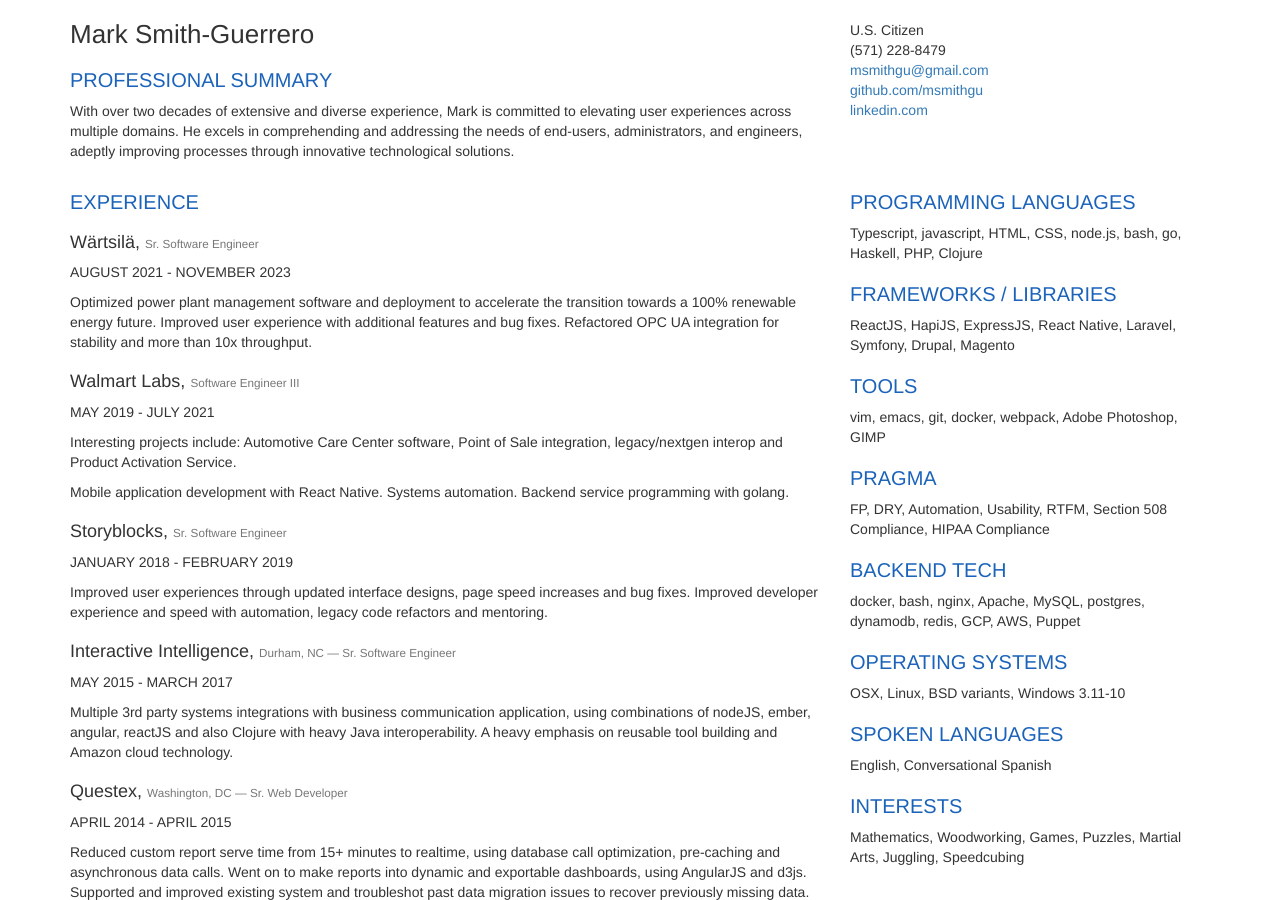
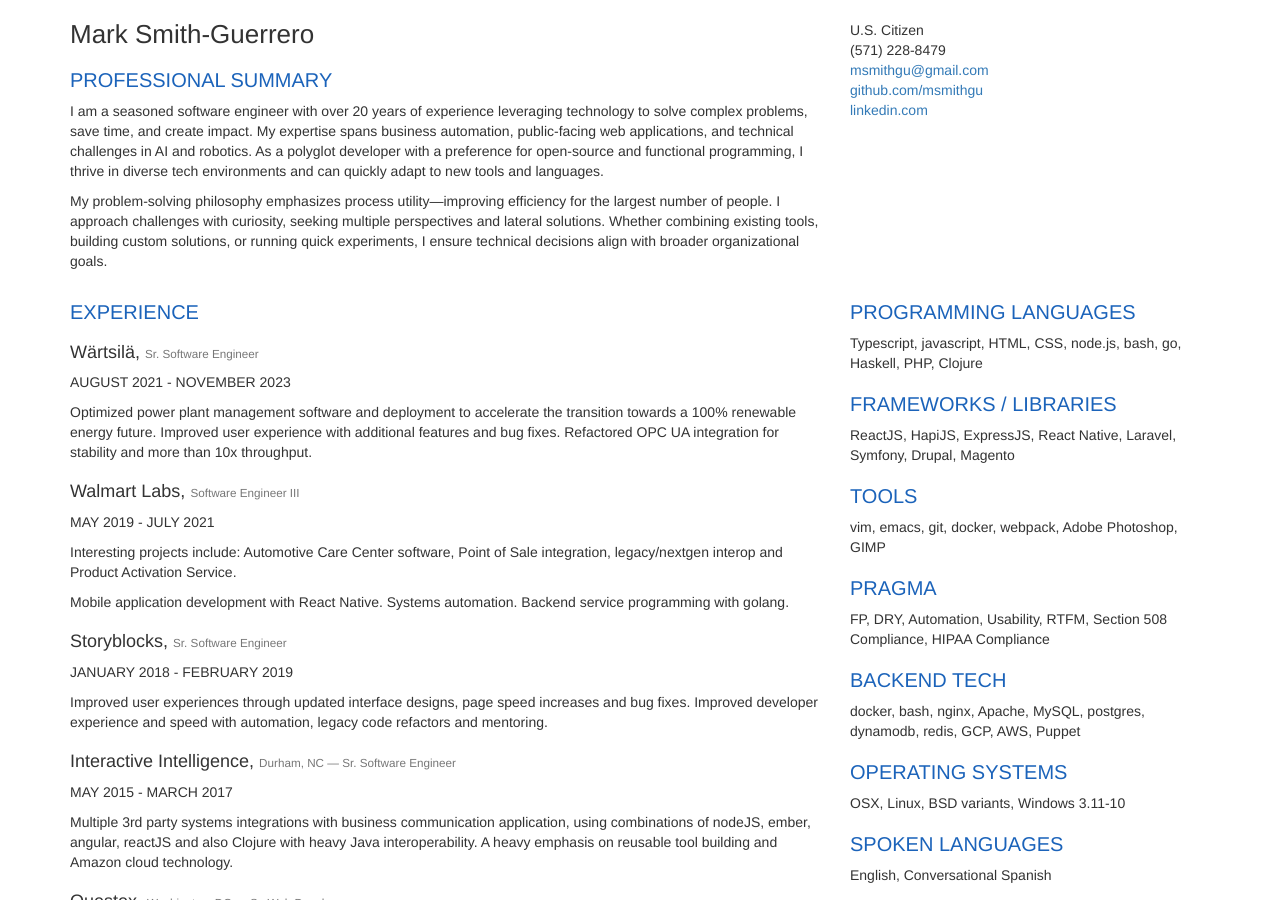
Before and after one commit to msmithgu/msmithgu.github.io, a Jekyll site: the page index.html, which Jekyll copies as it is, in a window 1280 px wide and 900 px high. Built offline with Jekyll 4.4.1, drawn with Linux system fonts in a browser that asks for light colours.

```diff
--- a/changing-numbers.html
+++ b/changing-numbers.html
@@ -86,7 +86,7 @@
 
     <div id="wage">
       <h2>Wages</h2>
-      <p>If an employer pays <span data-var="wage" class="TKAdjustableNumber" data-min="7" data-max="40"> dollars an hour</span>,
+      <p>If an employer pays <span data-var="wage" class="TKAdjustableNumber" data-min="5" data-max="200"> dollars an hour</span>,
       for <span data-var="hoursPerDay" class="TKAdjustableNumber" data-min="0" data-max="16"> hours per day</span>,
       <span data-var="daysPerWeek" class="TKAdjustableNumber" data-min="0" data-max="7"> days per week</span>,
       figuring <span data-var="withholding" class="TKAdjustableNumber" data-min="0" data-max="30">% withholding</span>:</p>
--- a/index.html
+++ b/index.html
@@ -51,9 +51,8 @@
       <div class="col-xs-8">
         <h1>Mark Smith-Guerrero</h1>
         <h2>Professional Summary</h2>
-        <p>With over two decades of extensive and diverse experience, Mark is committed to elevating user
-          experiences across multiple domains. He excels in comprehending and addressing the needs of end-users,
-          administrators, and engineers, adeptly improving processes through innovative technological solutions.</p>
+        <p>I am a seasoned software engineer with over 20 years of experience leveraging technology to solve complex problems, save time, and create impact. My expertise spans business automation, public-facing web applications, and technical challenges in AI and robotics. As a polyglot developer with a preference for open-source and functional programming, I thrive in diverse tech environments and can quickly adapt to new tools and languages.</p>
+        <p>My problem-solving philosophy emphasizes process utility—improving efficiency for the largest number of people. I approach challenges with curiosity, seeking multiple perspectives and lateral solutions. Whether combining existing tools, building custom solutions, or running quick experiments, I ensure technical decisions align with broader organizational goals.</p>
       </div>
       <div class="col-xs-4 contact">
         U.S. Citizen<br />
```
Also changed, not shown: other parts of changing-numbers.html (+1 -1 lines), personal-narrative.html (added, +69 -0 lines).
